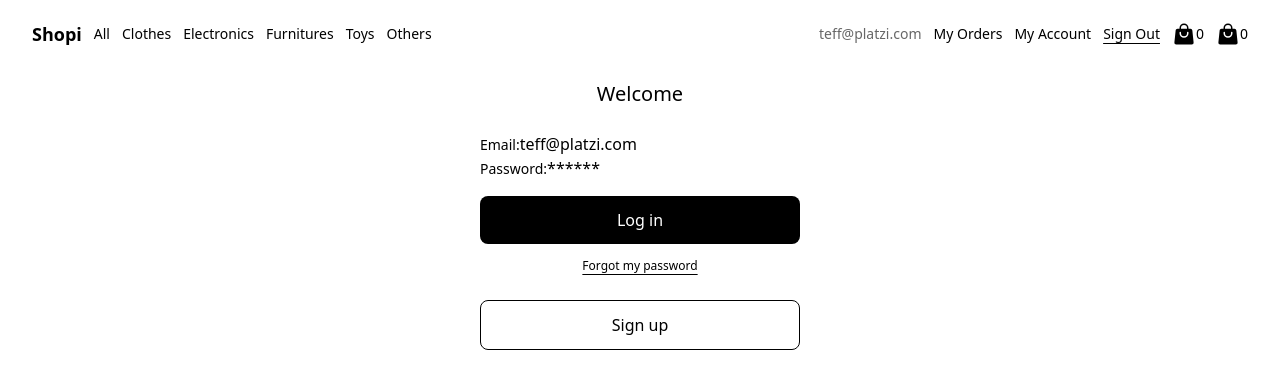
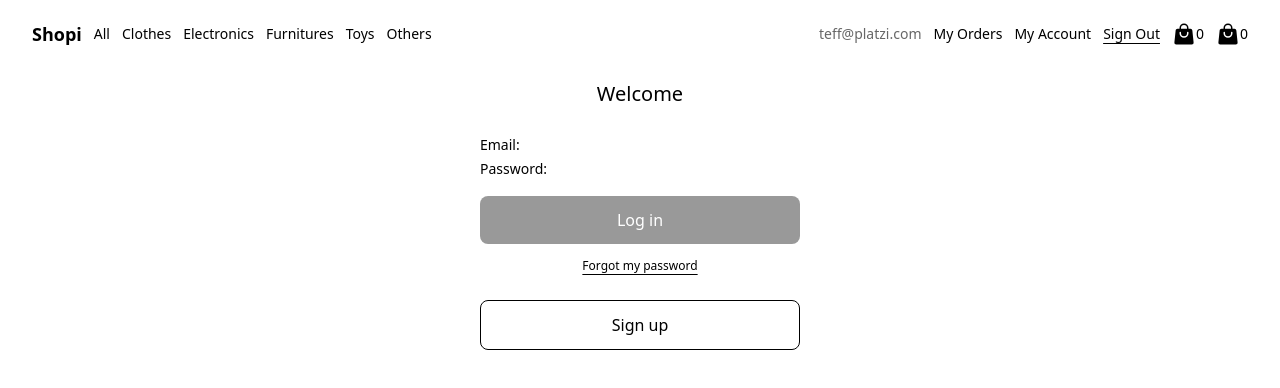
Before and after one commit to ACondori95/react-store, a React (Vite) app: page /sign-in in a window 1280 px wide. Shown: the top 388 px of the page. Built offline with nearby package versions, Linux system fonts and the light colour scheme; no server answers.

Commit message:
Vistas Dinámicas para el SignIn

```diff
--- a/src/Pages/SignIn/index.jsx
+++ b/src/Pages/SignIn/index.jsx
@@ -1,21 +1,40 @@
 import {Link} from "react-router-dom";
 import Layout from "../../Components/Layout";
+import {useContext, useState} from "react";
+import {ShoppingCartContext} from "../../Context";
 
 function SignIn() {
+  const context = useContext(ShoppingCartContext);
+  const [view, setView] = useState("user-info");
+
+  // Account
+  const account = localStorage.getItem("account");
+  const parsedAccount = JSON.parse(account);
+  // Has an account
+  const noAccountInLocalStorage = parsedAccount
+    ? Object.keys(parsedAccount).length === 0
+    : true;
+  const noAccountInLocalState = context.account
+    ? Object.keys(context.account).length === 0
+    : true;
+  const hasUserAnAccount = !noAccountInLocalStorage || !noAccountInLocalState;
+
+  const renderLogin = () => {
     return (
-    <Layout>
-      <h1 className='font-medium text-xl text-center mb-6 w-80'>Welcome</h1>
+      <div className='flex flex-col w-80'>
         <div className='flex flex-col w-80'>
           <p>
             <span className='font-light text-sm'>Email:</span>
-          <span>teff@platzi.com</span>
+            <span>{parsedAccount?.email}</span>
           </p>
           <p>
             <span className='font-light text-sm'>Password:</span>
-          <span>******</span>
+            <span>{parsedAccount?.password}</span>
           </p>
           <Link to='/'>
-          <button className='bg-black disabled:bg-black/40 text-white w-full rounded-lg py-3 mt-4 mb-2'>
+            <button
+              className='bg-black disabled:bg-black/40 text-white w-full rounded-lg py-3 mt-4 mb-2'
+              disabled={!hasUserAnAccount}>
               Log in
             </button>
           </Link>
@@ -26,10 +45,28 @@
               Forgot my password
             </a>
           </div>
-        <button className='border border-black disabled:text-black/40 disabled:border-black/40 rounded-lg mt-6 py-3'>
+          <button
+            className='border border-black disabled:text-black/40 disabled:border-black/40 rounded-lg mt-6 py-3'
+            onClick={() => setView("create-user-info")}
+            disabled={hasUserAnAccount}>
             Sign up
           </button>
         </div>
+      </div>
+    );
+  };
+
+  const renderCreateUserInfo = () => {
+    // TODO: Create render view
+  };
+
+  const renderView = () =>
+    view === "create-user-info" ? renderCreateUserInfo() : renderLogin();
+
+  return (
+    <Layout>
+      <h1 className='font-medium text-xl text-center mb-6 w-80'>Welcome</h1>
+      {renderView()}
     </Layout>
   );
 }
```
Lines whose indentation alone changed are shown as unchanged.
